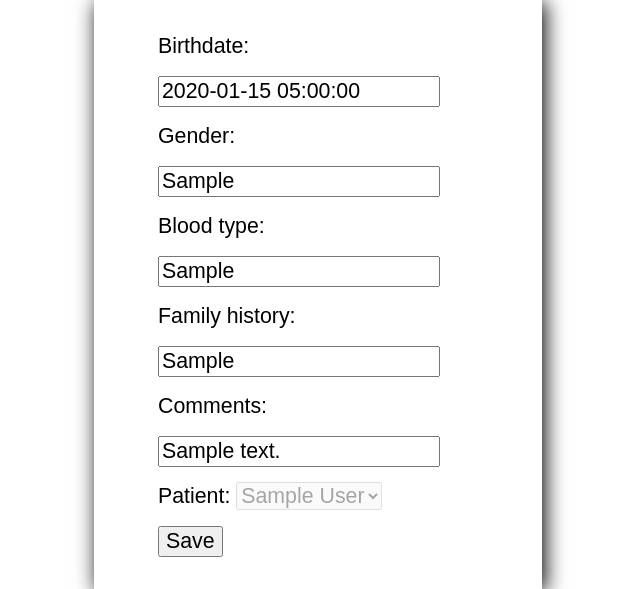
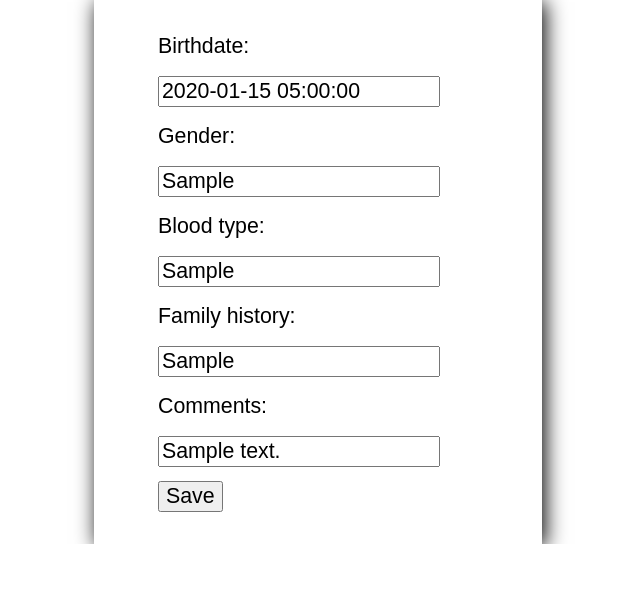
Before and after one commit to jkiggins/healthnet, a Django app: page /emr/1/editProfile in a window 1280 px wide. Shown: the part 385-974 px from the top of the page, without its empty margins (322-962 px from the left). After the commit the page ends 929 px from the top, so only its background shows below. Run offline with Django 3.2, Linux system fonts and the light colour scheme; a user stored in the database is signed in; tables that the repository leaves empty hold one stand-in row (values such as "Sample post"); parts of the project's set-up code (start-up, migrations or seed data) failed here and were passed over; some libraries are stand-ins or nearby versions.

Commit message:
EMR layout changes
git-svn-id: svn+ssh://control.se.rit.edu/home/teams/261/f261-04a/svn/trunk@240 bd0dbc1a-75c9-11e6-a404-1391f2854df0

```diff
--- a/HealthNet/HealthNet/viewhelper.py
+++ b/HealthNet/HealthNet/viewhelper.py
@@ -53,6 +53,9 @@ def get_user(request):
     if (request.user.is_authenticated()):
         return getHealthUser(request.user)
     return None
+
+def unauth(request):
+    return HttpResponseRedirect(reverse('user:dashboard'))
 
 
 def add_dict_to_model(dict, model):
@@ -267,7 +270,7 @@ class HealthView(View):
         pass
 
     def unauthorized(self, request, **kwargs):
-        return HttpResponseRedirect(reverse('login'))
+        return HttpResponseRedirect(reverse('user:dashboard'))
 
 
     def get(self, request, **kwargs):
--- a/HealthNet/common-static/css/style.css
+++ b/HealthNet/common-static/css/style.css
@@ -345,10 +345,22 @@ DIV.fieldWrapper
 	width: 100%;
 }
 
-.card_body tr td {
+.card_body tr:nth-child(odd)
+{
+	background-color: #bfbfbf;
+}
+.card_body tr:nth-child(even)
+{
+	background-color: grey;
+}
 
-	border-bottom: 2px solid #2D6597;
+.card_body table
+{
+	border: none;
+	border-collapse: collapse;
+	border-spacing: 0;
 }
+
 
 .card_body img{
 	max-width: 100%;
@@ -420,13 +432,20 @@ DIV.fieldWrapper
 }
 
 /******************EMR BOTTOM BAR******************/
-.emr_toolbox
+.emr_action_wrap
 {
 	float: left;
 	width: 96%;
 	margin: 2%;
+	z-index: 101;
+}
+
+.emr_toolbox
+{
+	float: left;
+	height: 100%;
+	width: 85%;
 	box-shadow: 3px 3px 20px #000;
-	z-index: 101;
 }
 
 .emr_toolbox_serchbar
@@ -487,10 +506,17 @@ DIV.fieldWrapper
 .emr_toolbox_wrap
 {
 	float: left;
-	width: 15%;
+	width: 22.5%;
 	margin: 0;
 	box-sizing: border-box;
 	height: 3em;
+}
+
+.toolbox_action
+{
+	margin-left: 1%;
+	width: 14%;
+	box-shadow: 3px 3px 20px #000;
 }
 
 .emr_toolbox_submit
--- a/HealthNet/emr/forms.py
+++ b/HealthNet/emr/forms.py
@@ -144,23 +144,23 @@ class prescriptionCreateForm(EMRItemCreateForm):
 
 class ProfileCreateForm(forms.ModelForm):
 
-    emrpatient = forms.ModelChoiceField(queryset=Patient.objects.all(), required=False, disabled=True, label="Patient")
-
     def save(self, **kwargs):
         model = None
-        if hasattr(kwargs['patient'], 'emritem'):
-            model = kwargs['patient'].emritem
-
-        if model is None:
-            m = super(ProfileCreateForm, self).save(commit=False)
-            m.patient = kwargs['patient']
-            m.save()
-        else:
+        if 'model' in kwargs:
+            model = kwargs['model']
             for key in self.cleaned_data:
                 if hasattr(model, key):
                     setattr(model, key, self.cleaned_data[key])
 
-            model.save()
+        else:
+            model = super(ProfileCreateForm, self).save(commit=False)
+
+        if 'commit' in kwargs:
+            if kwargs['commit']:
+                model.save()
+
+        return model
+
 
     def is_valid(self):
         valid = super(ProfileCreateForm, self).is_valid()
--- a/HealthNet/emr/templates/emr/view_emr.html
+++ b/HealthNet/emr/templates/emr/view_emr.html
@@ -44,8 +44,8 @@
                     <tr><td>End Date:</td><td>{{ item.emrprescription.endDate }}</td></tr>
                     <tr><td>Provider:</td><td>{{ item.emrprescription.proivder.get_full_name }}</td></tr>
                 {% endif %}
-                {{ item.content }}
             </table>
+            <p>{{ item.content }}</p>
         </div>
 
         <div class = "card_hf topborder">
--- a/HealthNet/emr/urls.py
+++ b/HealthNet/emr/urls.py
@@ -7,7 +7,7 @@ urlpatterns = [
     url(r'^(?P<pk>[0-9]+)/$', views.viewEMR.as_view(), name='vemr'),
     url(r'^(?P<pk>[0-9]+)/v$', views.emrItemAjax, name='vemr_item_ajax'),
     url(r'^(?P<pk>[0-9]+)/editItem$', views.EditEmrItem.as_view(), name='eemrItem'),
-    url(r'^(?P<pk>[0-9]+)/editProfile$', views.EMRItemCreate.as_view(type='profile'), name='eprofile'),
+    url(r'^(?P<pk>[0-9]+)/editProfile$', views.editEmrProfile, name='eprofile'),
     url(r'^(?P<pk>[0-9]+)/createItem$', views.EMRItemCreate.as_view(type='item'), name='citem'),
     url(r'^(?P<pk>[0-9]+)/createTest$', views.EMRItemCreate.as_view(type='test'), name='ctest'),
     url(r'^(?P<pk>[0-9]+)/createVitals$', views.EMRItemCreate.as_view(type='vitals'), name='cvitals'),
--- a/HealthNet/emr/views.py
+++ b/HealthNet/emr/views.py
@@ -22,6 +22,39 @@ def viewSelfEmr(request):
 
 def feedBackView(request, *args):
     return HttpResponse("content")
+
+
+def editEmrProfile(request, pk):
+    user = viewhelper.get_user(request)
+    if user is None:
+        viewhelper.unauth(request)
+
+    patient = get_object_or_404(Patient, pk=pk)
+
+    if not userauth.userCan_EMR(user, patient, 'vitals'):
+        return viewhelper.unauth(request)
+
+    form = None
+
+    if request.method == "GET":
+        form = ProfileCreateForm()
+        if hasattr(patient, 'emrprofile'):
+            form.defaults(patient.emrprofile)
+    elif request.method == "POST":
+        form = ProfileCreateForm(request.POST)
+
+        if form.is_valid():
+            m = None
+            if hasattr(patient, 'emrprofile'):
+                m = form.save(commit=False, model=patient.emrprofile)
+            else:
+                m = form.save(commit=False)
+
+            m.patient = patient
+            m.save()
+            return HttpResponseRedirect(reverse('emr:vemr', args=(pk,)))
+
+    return render(request, 'emr/emritem_edit.html', {'user': user, 'form': form})
 
 
 def emrItemAjax(request, pk):
@@ -51,11 +84,11 @@ class viewEMR(viewhelper.HealthView):
                 return HttpResponseRedirect(reverse('user:dashboard'))
 
     def patient(self, request, user):
-        self.emr = viewhelper.getVisibleEMR(self.emr_patient)
+        self.emr = viewhelper.getVisibleEMR(self.emr_patient).order_by('-date_created')
         return self.respond(request, user)
 
     def doctor(self, request, user):
-        self.emr = self.emr_patient.emritem_set.all()
+        self.emr = self.emr_patient.emritem_set.all().order_by('-date_created')
         return self.respond(request, user)
 
     def nurse(self, request, user):
@@ -124,7 +157,7 @@ class viewEMR(viewhelper.HealthView):
             ctx['hospital'] = self.emr_patient.admittedHospital()
 
         if hasattr(self.emr_patient, 'emrprofile'):
-            ctx['emrProfile'] = self.emr_patient.emrprofile
+            ctx['EMRProfile'] = self.emr_patient.emrprofile
 
         Syslog.viewEMR(self.emr_patient, user)
 
@@ -199,14 +232,6 @@ class EditEmrItem(viewhelper.HealthView):
                 form = prescriptionCreateForm(post, initial={'emrpatient': patient.pk, 'proivder': provider.user.pk})
             else:
                 form = prescriptionCreateForm(initial={'emrpatient': patient.pk, 'proivder': provider.user.pk})
-        elif mtype == 'profile':
-            if post != None:
-                form = ProfileCreateForm(post, initial={'emrpatient': patient.pk})
-            else:
-                form = ProfileCreateForm(initial={'emrpatient': patient.pk})
-
-            if hasattr(patient, 'emrprofile'):
-                form.defaults(patient.emrprofile)
 
         return form
 
--- a/HealthNet/user/models.py
+++ b/HealthNet/user/models.py
@@ -53,6 +53,7 @@ class Patient(models.Model):
             if hasattr(self.emrprofile, 'admit_status'):
                 if hasattr(self.emrprofile.admit_status, 'hospital'):
                     return self.emrprofile.admit_status.hospital
+
 
     def profileFinished(self):
         auth=True
```
Also changed, not shown: HealthNet/emr/templates/emr/filter_emr.html (+15 -6 lines).
